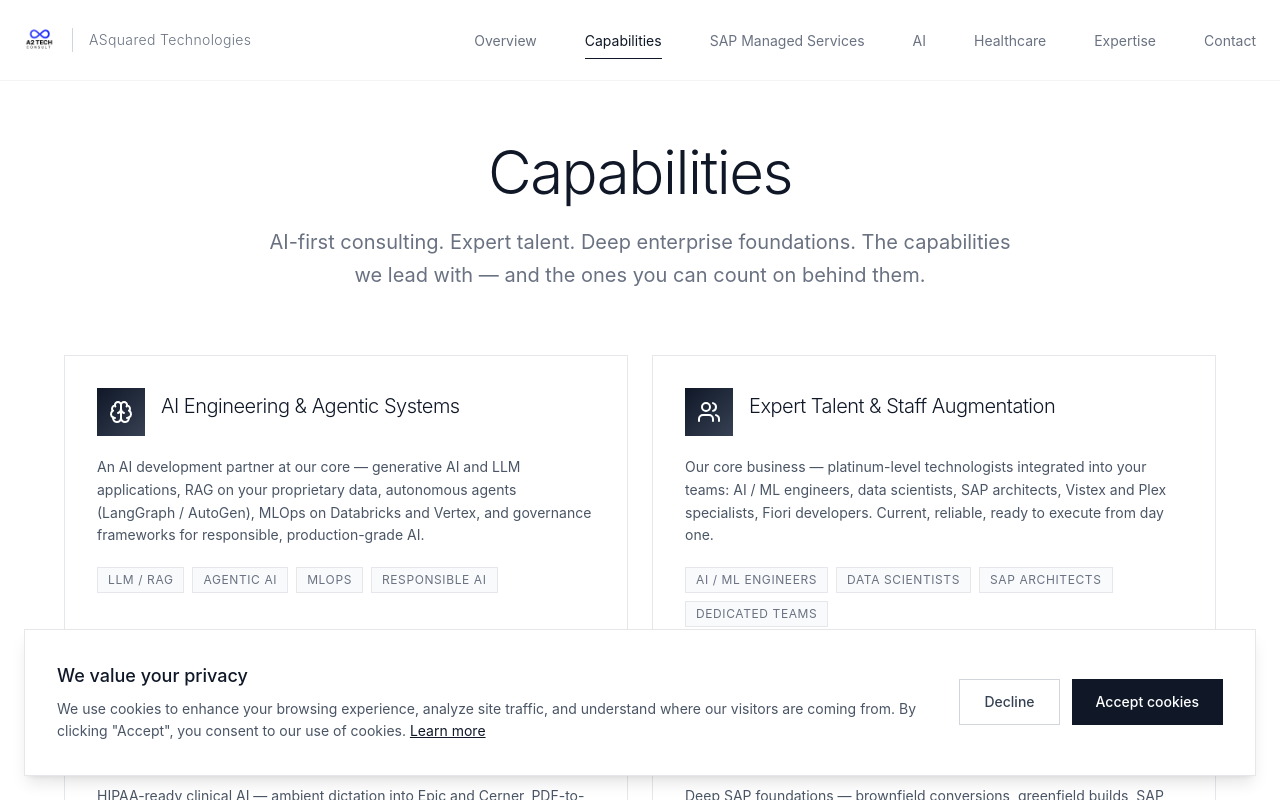
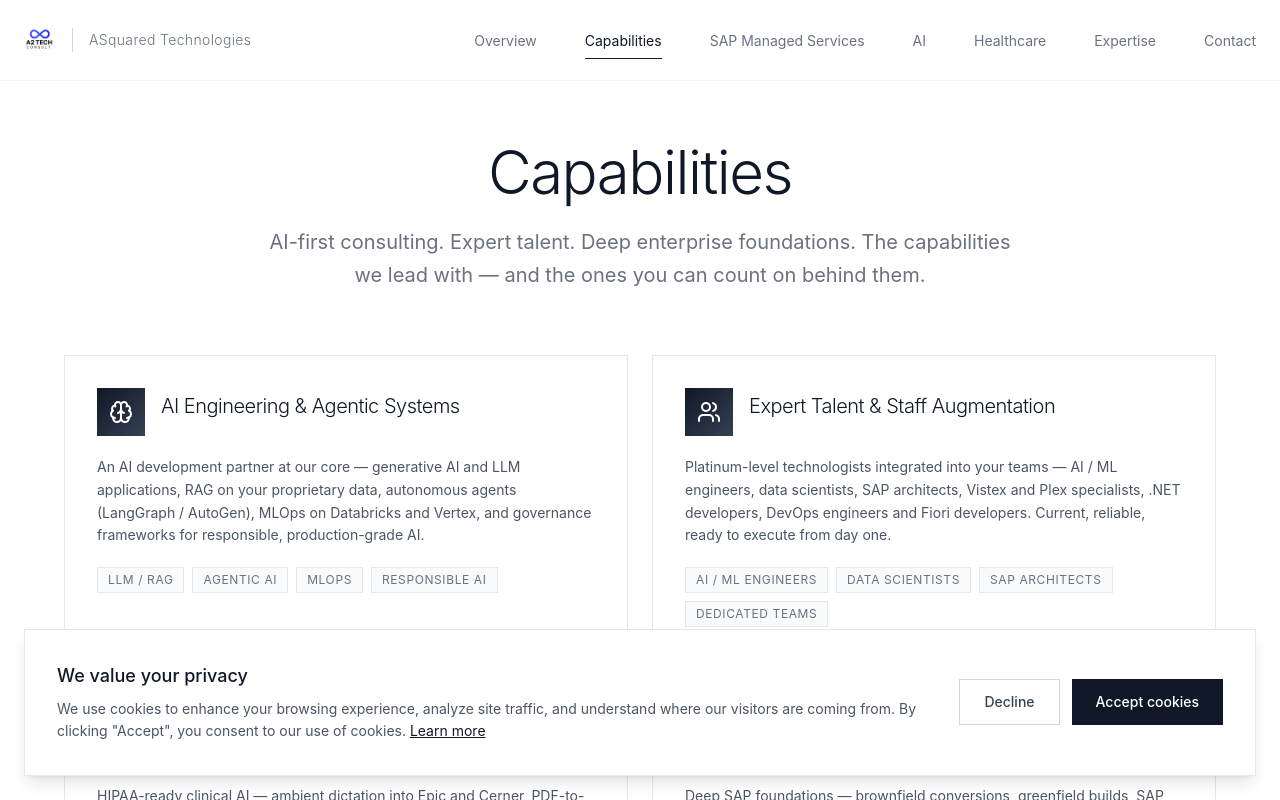
Before and after one commit to A2TechConsult/ASquared2, a React (Vite) app: page /capabilities in a window 1280 px wide. Shown: the top 800 px of the page. Built offline with nearby package versions, Linux system fonts and the light colour scheme.

Commit message:
Capabilities: remove staff-augmentation-as-core wording; add .NET + DevOps to roles

```diff
--- a/src/app/pages/Capabilities.tsx
+++ b/src/app/pages/Capabilities.tsx
@@ -16,7 +16,7 @@ export function Capabilities() {
       title: 'Expert Talent & Staff Augmentation',
       tags: ['AI / ML Engineers', 'Data Scientists', 'SAP Architects', 'Dedicated Teams'],
       description:
-        'Our core business — platinum-level technologists integrated into your teams: AI / ML engineers, data scientists, SAP architects, Vistex and Plex specialists, Fiori developers. Current, reliable, ready to execute from day one.',
+        'Platinum-level technologists integrated into your teams — AI / ML engineers, data scientists, SAP architects, Vistex and Plex specialists, .NET developers, DevOps engineers and Fiori developers. Current, reliable, ready to execute from day one.',
     },
     {
       icon: Stethoscope,
```
